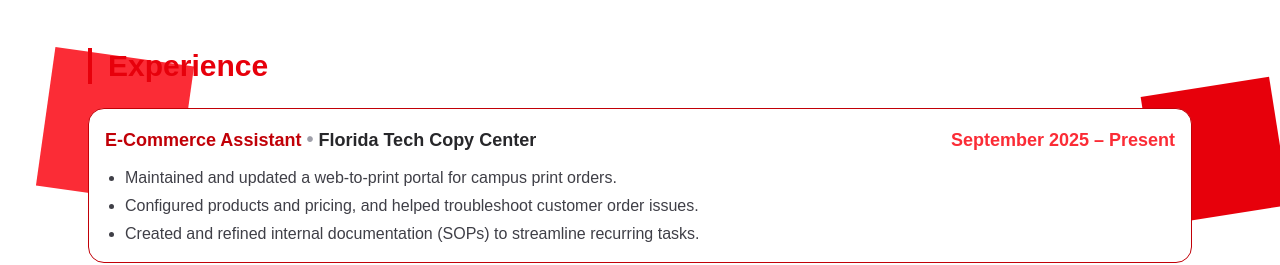
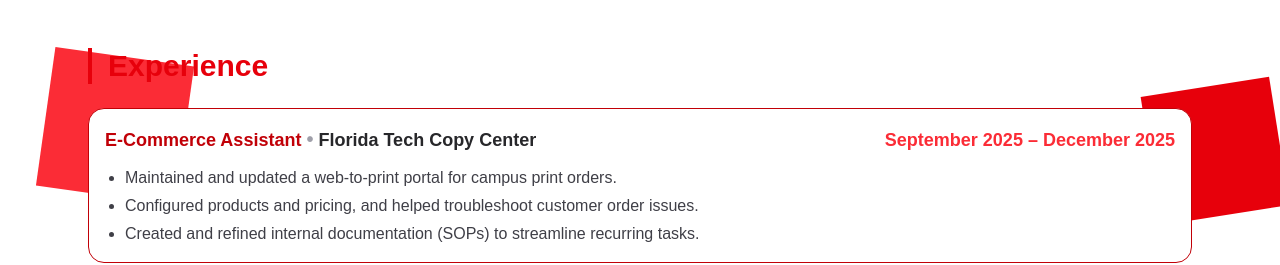
Before and after one commit to Dvizee/Vincenzo-portfolio, a Next.js app: page / in a window 1280 px wide. Shown: the part 1640-1905 px from the top of the page. Built offline with nearby package versions, Linux system fonts and the light colour scheme.

Commit message:
Update page.tsx

```diff
--- a/src/app/page.tsx
+++ b/src/app/page.tsx
@@ -158,7 +158,7 @@ export default function Home() {
       <ExperienceItem
         role="E-Commerce Assistant"
         company="Florida Tech Copy Center"
-        dates="September 2025 – Present"
+        dates="September 2025 – December 2025"
         bullets={[
           "Maintained and updated a web-to-print portal for campus print orders.",
           "Configured products and pricing, and helped troubleshoot customer order issues.",
```
